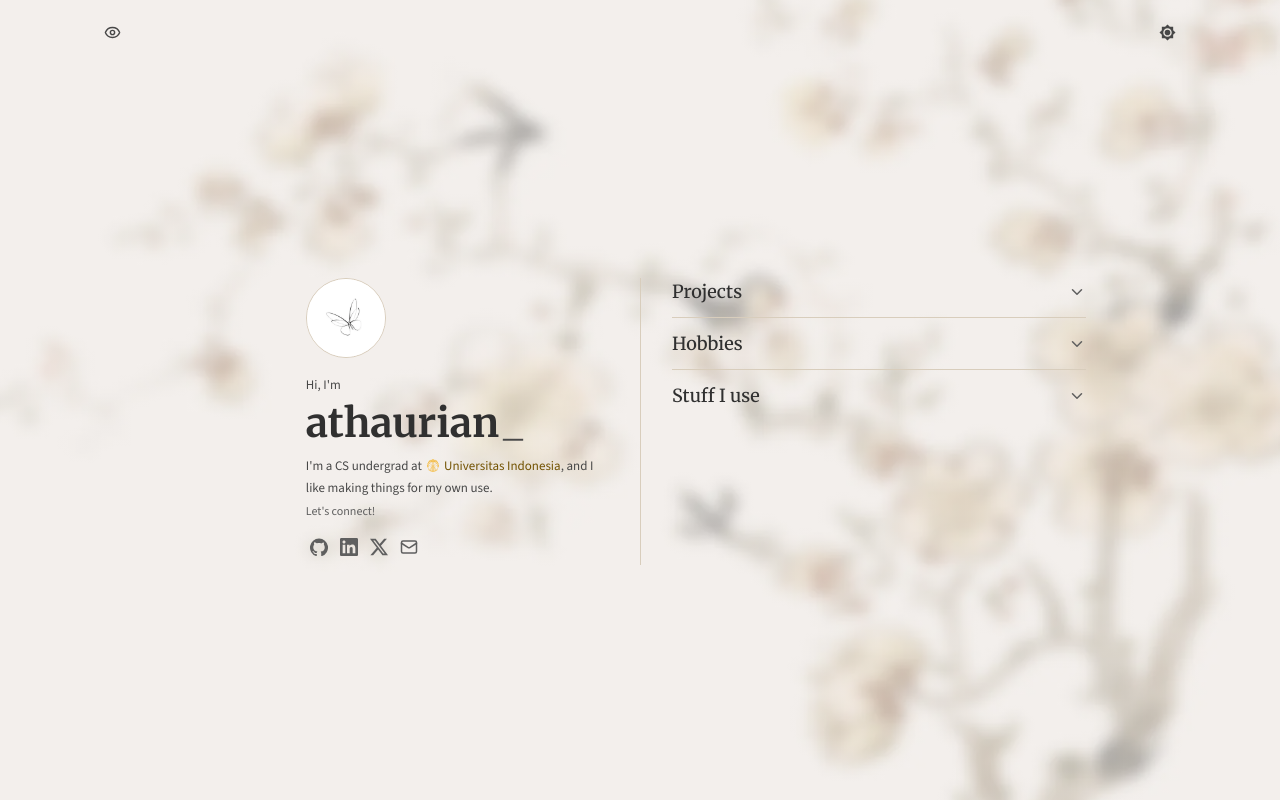
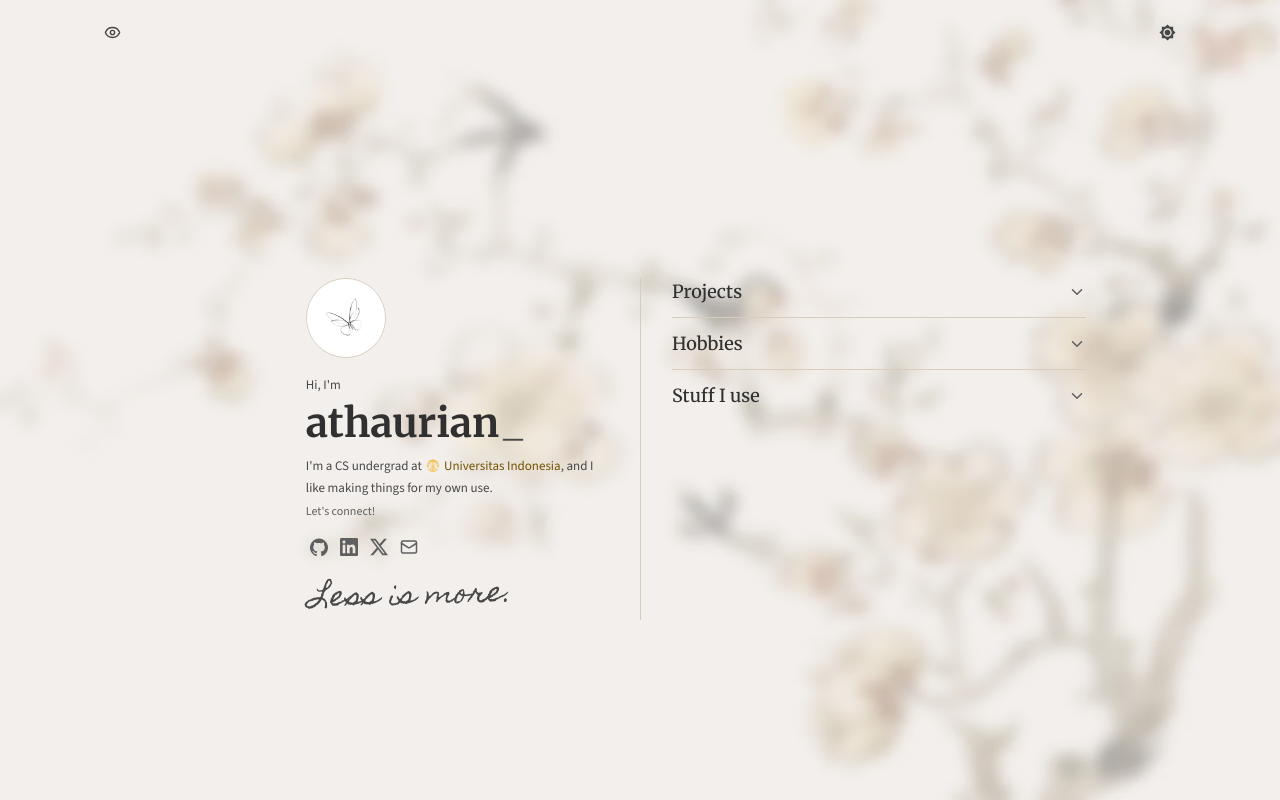
Before and after one commit to athaurian/athaurian.github.io, a Svelte app: page / in a window 1280 px wide. Built offline with nearby package versions, Linux system fonts and the light colour scheme.

Commit message:
feat: add a handwritten quote beneath the social links

```diff
--- a/index.html
+++ b/index.html
@@ -31,6 +31,11 @@
     <link rel="preconnect" href="https://fonts.gstatic.com" crossorigin />
     <link
       href="https://fonts.googleapis.com/css2?family=Source+Sans+3:wght@300..900&family=Merriweather:wght@300..900&display=swap"
+      rel="stylesheet"
+    />
+    <!-- Subset to the quote's characters; update text= if the quote changes. -->
+    <link
+      href="https://fonts.googleapis.com/css2?family=Homemade+Apple&text=Less%20is%20more.&display=swap"
       rel="stylesheet"
     />
     <link rel="preload" as="image" href="/wallpaper-light.webp" media="(prefers-color-scheme: light)" />
--- a/src/App.svelte
+++ b/src/App.svelte
@@ -243,6 +243,7 @@
             </li>
           {/each}
         </ul>
+        <p class="identity-quote">Less is more.</p>
       </div>
     </aside>
 
--- a/src/app.css
+++ b/src/app.css
@@ -1,9 +1,10 @@
 /* Keep these colors in sync with index.html and public/404.html.
-   Type: Source Sans 3 for prose and titles; Merriweather for headings and the name. */
+   Type: Source Sans 3 for prose; Merriweather for headings; Homemade Apple for the quote. */
 :root {
   color-scheme: light;
   --font-family: 'Source Sans 3', system-ui, sans-serif;
   --font-serif: 'Merriweather', Georgia, serif;
+  --font-hand: 'Homemade Apple', 'Segoe Script', 'Bradley Hand', cursive;
   --font-weight-normal: 400;
   --font-weight-medium: 500;
   --font-weight-bold: 700;
@@ -240,6 +241,16 @@ p {
 
 .connect-links a:hover {
   color: var(--color-text-primary);
+}
+
+.identity-quote {
+  margin: var(--space-4) 0 0 var(--space-1);
+  color: var(--color-text-secondary);
+  font-family: var(--font-hand);
+  font-size: 1.75rem;
+  line-height: 1.4;
+  transform: rotate(-1.5deg);
+  transform-origin: left center;
 }
 
 .ui-logo {
```
